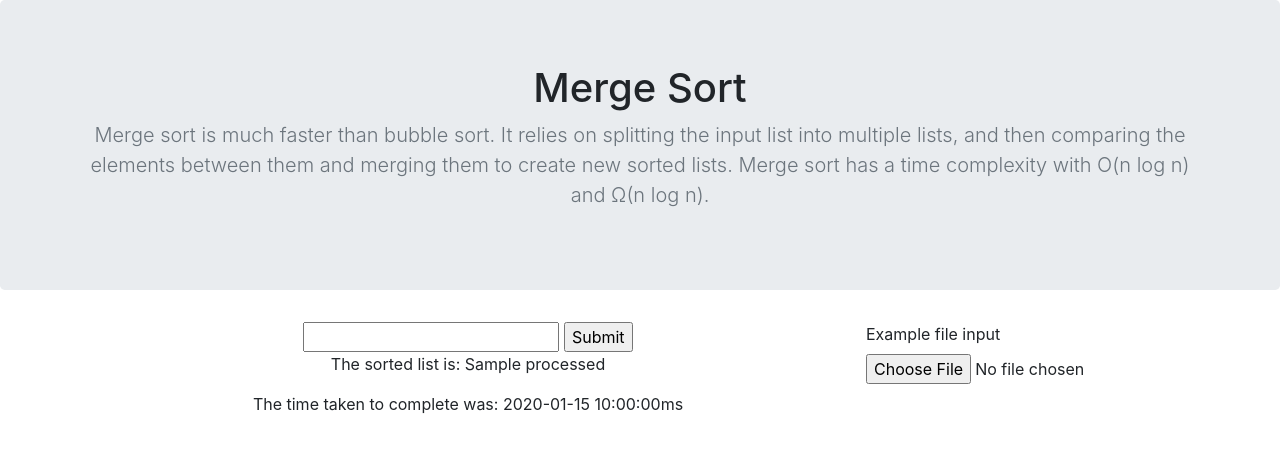
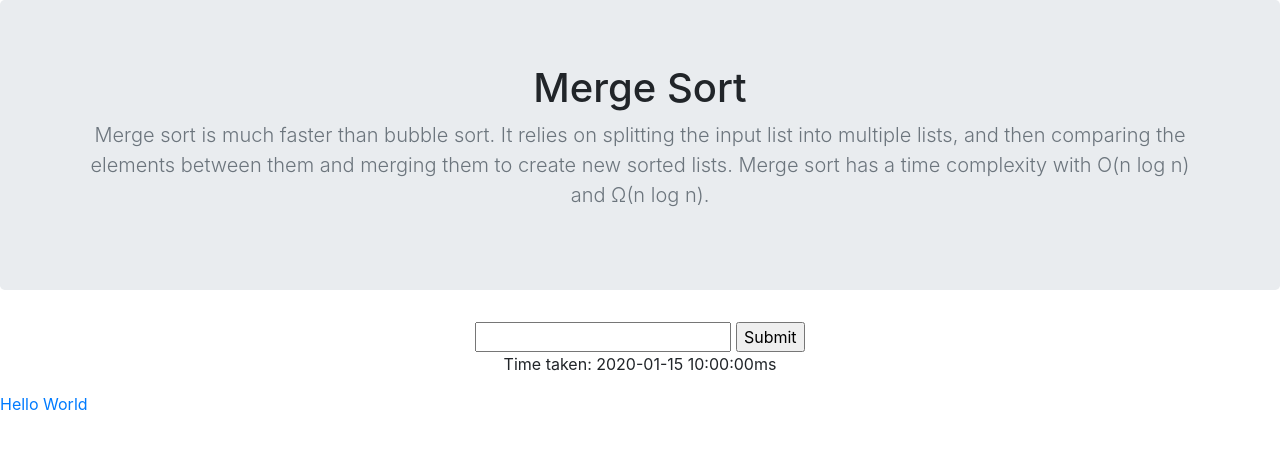
Before and after one commit to pratzyushd/flask-searching-sorting, a Flask app: template templates/sorting/merge.html in a window 1280 px wide. Shown: the top 453 px of the page. Run offline with Flask 2, Linux system fonts and the light colour scheme; the template is opened without the code that fills it: most values are stand-ins (such as "Sample title", 1, 10 or a date in 2020).

Commit message:
Fix Jinja template
Fixed Jinja template so "Time taken: x ms" doesn't show up on the sort pages unless there is actually a time passed to the page.

```diff
--- a/app.py
+++ b/app.py
@@ -1,5 +1,5 @@
 from datetime import datetime
-import csv
+# import csv
 from flask import Flask, render_template, request
 from sortingPY import bubble
 from sortingPY import merge
@@ -29,6 +29,7 @@ def bubbleSort():
     timeDiff = datetime.now() - start
     timeTaken = timeDiff.total_seconds() * 1000
     return render_template("sorting/bubble.html", processed=sortedList, time=timeTaken)
+
 
 
 @app.route("/mergesort")
--- a/templates/home.html
+++ b/templates/home.html
@@ -5,7 +5,7 @@
     <link rel="stylesheet" href="https://cdn.jsdelivr.net/npm/bootstrap@4.5.3/dist/css/bootstrap.min.css"
     integrity="sha384-TX8t27EcRE3e/ihU7zmQxVncDAy5uIKz4rEkgIXeMed4M0jlfIDPvg6uqKI2xXr2" crossorigin="anonymous">
     <meta charset="utf-8" />
-    <title>Hello, Flask</title>
+    <title>Searching and Sorting</title>
 </head>
 
 <body>
--- a/templates/sorting/bubble.html
+++ b/templates/sorting/bubble.html
@@ -26,8 +26,9 @@
                 <input name="numbers">
                 <input type="submit">
             </form>
-            <p>The sorted list is: {{processed}}</p>
-            <p>The time taken to complete was: {{time}}ms</p>
+            {% if time %}
+            <p>Time taken: {{time}}ms</p>
+            {%endif %}
         </div>
     </div>
 </div>
--- a/templates/sorting/merge.html
+++ b/templates/sorting/merge.html
@@ -1,5 +1,12 @@
 <!DOCTYPE html>
 <html>
+
+<style>
+.center{
+    margin:auto;
+    width:60%;
+}
+</style>
 
 <head>
     <link rel="stylesheet" href="https://cdn.jsdelivr.net/npm/bootstrap@4.5.3/dist/css/bootstrap.min.css"
@@ -26,18 +33,21 @@
                     <input name="numbers">
                     <input type="submit">
                 </form>
-                <p>The sorted list is: {{processed}}</p>
-                <p>The time taken to complete was: {{time}}ms</p>
-            </div>
-                <form>
-                    <div class="form-group">
-                        <label for="exampleFormControlFile1">Example file input</label>
+                <!-- <form>
+                    <div class="form-group center">
+                        <label for="exampleFormControlFile1">Choose a CSV file</label>
                         <input type="file" class="form-control-file" id="file">
                     </div>
-                </form>
+                </form> -->
+                {% if time %}
+                <p>Time taken: {{time}}ms</p>
+                {%endif %}
+            </div>
         </div>
     </div>
 
 </body>
 
 </html>
+
+<a href ="link/to/file/page">Hello World</a>
```
